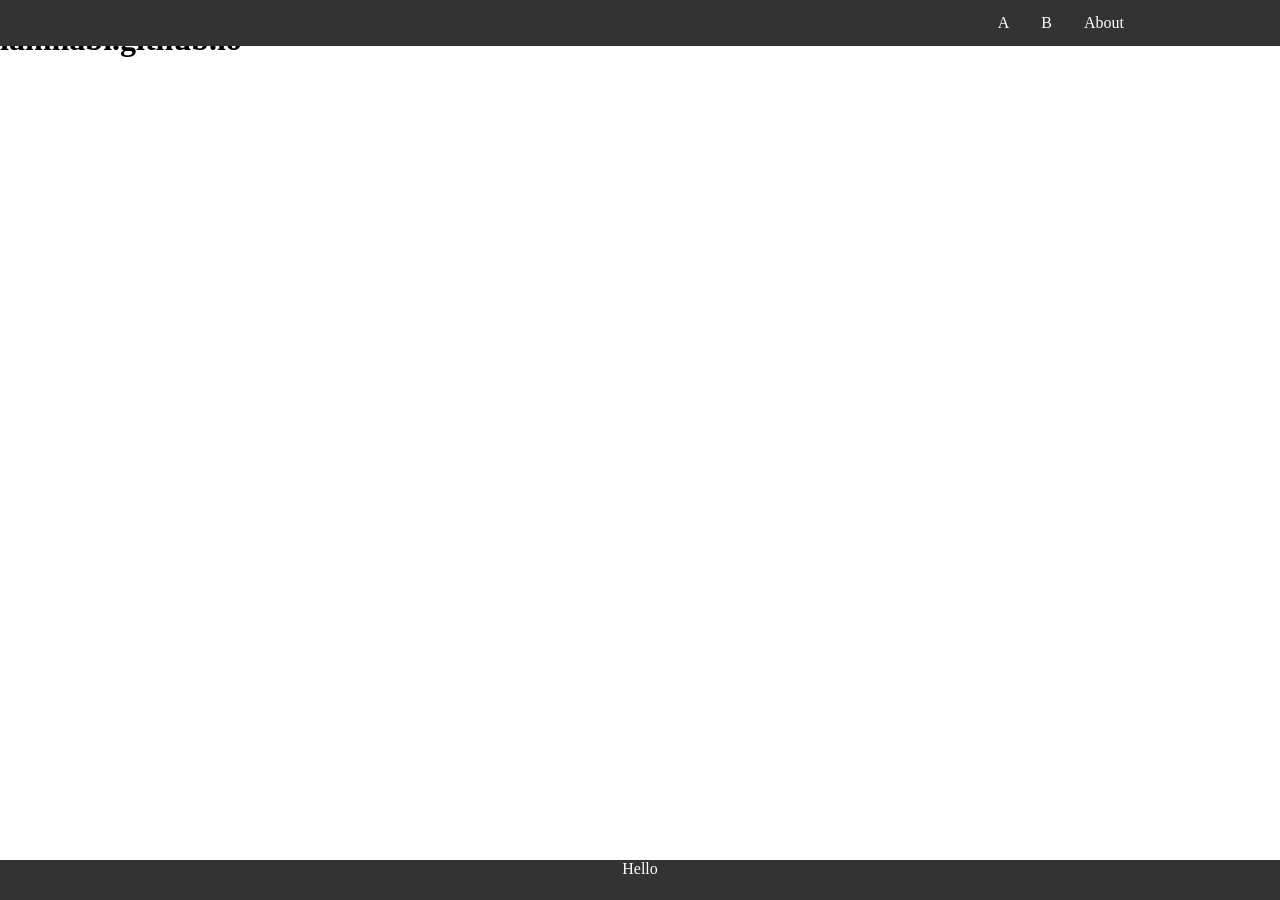
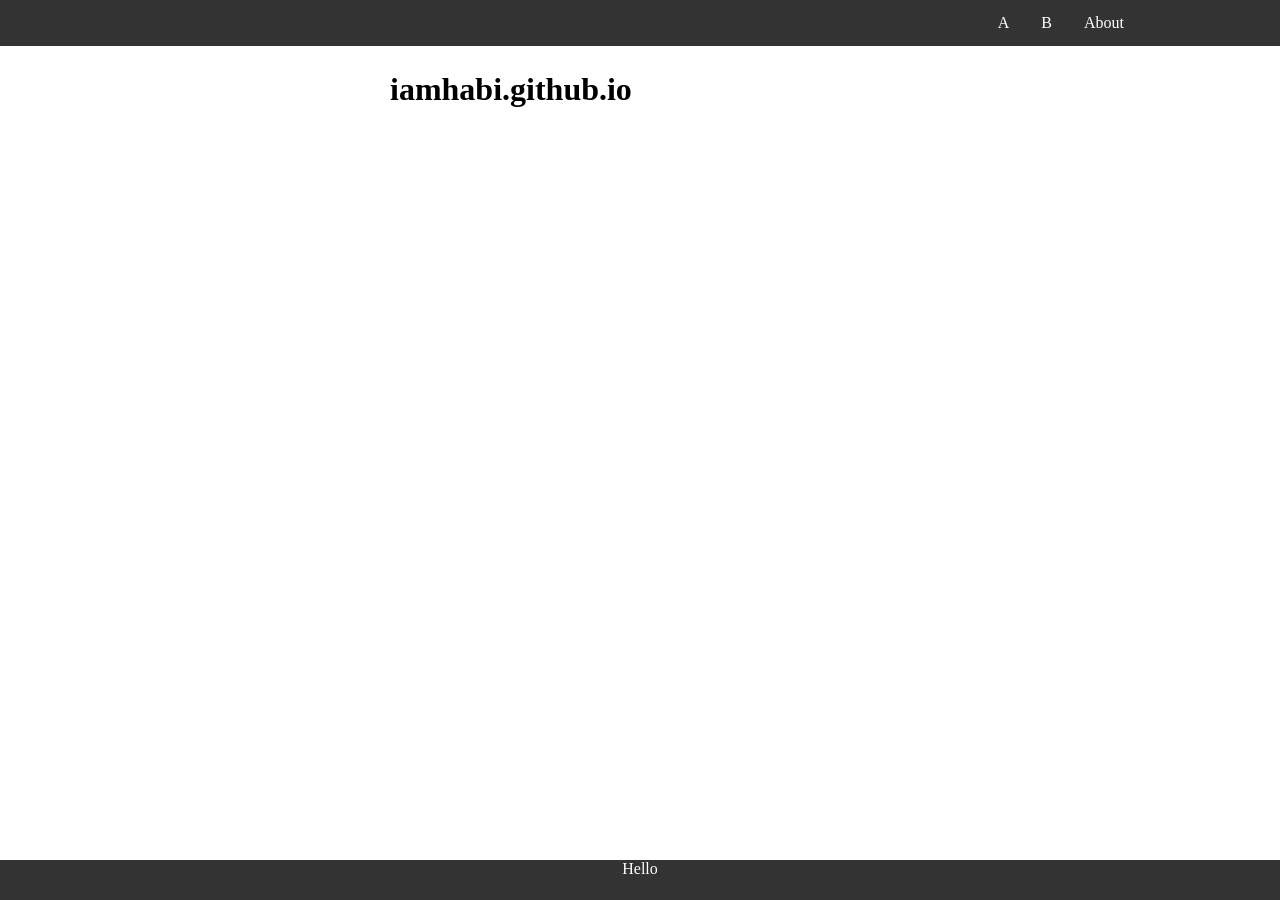
Before and after one commit to iamhabi/iamhabi.github.io, a Jekyll site: the page built from README.md, in a window 1280 px wide. Built offline with Jekyll 4.4.1, drawn with Linux system fonts in a browser that asks for light colours; our own code applies the rules of GitHub Pages for plain Markdown files.

Commit message:
Update default.html

```diff
--- a/_layouts/default.html
+++ b/_layouts/default.html
@@ -15,7 +15,11 @@
         </ul>
 
         <div class="container">
-            {{ content }}
+            <div style="padding:20px; margin-top:30px;">
+                <div class="content">
+                    {{ content }}
+                </div>
+            </div>
         </div>
 
         <div class="footer">
```
